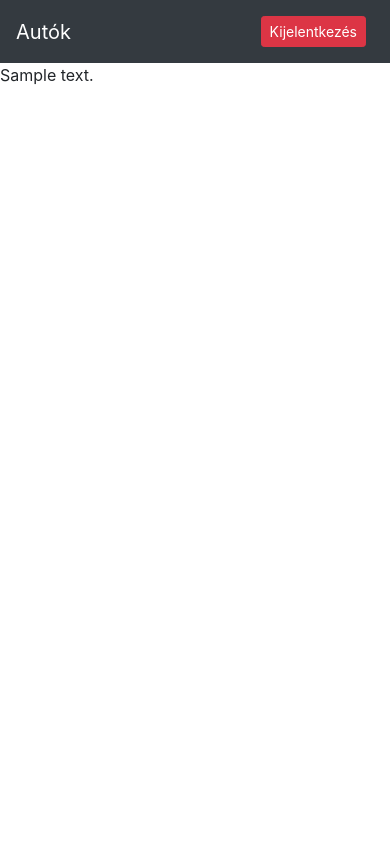
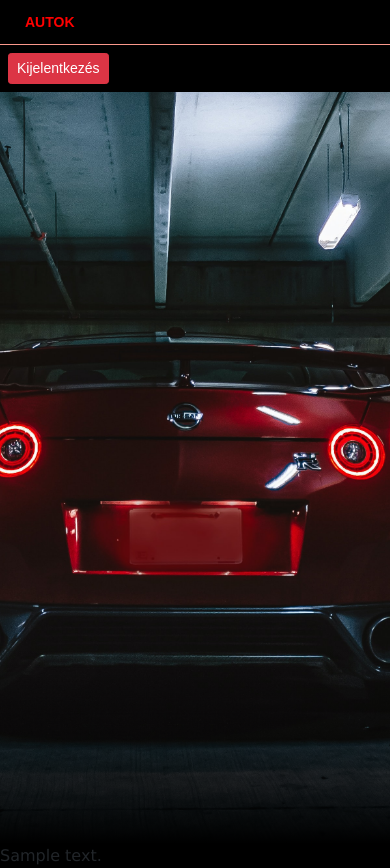
Before and after one commit to Florex001/GKKApp, a PHP site: template web_php backend/src/views/wrapper.phtml in a window 390 px wide. Before the commit the page ends 85 px from the top, so only its background shows below. Run offline with PHP 8.4, Linux system fonts and the light colour scheme; the template is opened without the code that fills it: most values are stand-ins (such as "Sample title", 1, 10 or a date in 2020).

Commit message:
web_backend v0.3

```diff
--- /dev/null
+++ b/web_php backend/src/public/fooldalstyle.css
@@ -0,0 +1,304 @@
+* {
+  box-sizing: border-box;
+  margin: 0;
+  padding: 0;
+  box-sizing: border-box;
+  font-family: 'Poppins', sans-serif;
+  scroll-behavior: smooth;
+}
+
+body {
+  font-family: Verdana, sans-serif;
+  min-height: 100vh;
+  overflow-x: hidden;
+  background: linear-gradient(180deg, rgba(0,0,0,1) 0%, rgba(0,0,0,1) 54%, rgb(0, 0, 0) 100%);
+}
+
+section{
+  width: 100%;
+  height: 100vh;
+}
+section::before{
+  content: '';
+  position: absolute;
+  bottom: 0;
+  width: 100%;
+  height: 200px;
+  background: linear-gradient(to top,#000000, transparent);
+  z-index: 1000;
+}
+section img{
+  top: 0;
+  left: 0;
+  width: 100%;
+  height: 100%;
+  object-fit: cover;
+  pointer-events: none;
+  position:absolute;
+}
+
+#gomb{
+  text-decoration: none;
+  display: flex;
+  padding: 8px 30px;
+  border-radius: 10px;
+  border-bottom: 5px solid #ff0000;
+  border-radius: 12px;
+  background: rgb(0, 0, 0);
+  color: #ffffff;
+  font-size: 1.5em;
+  z-index: 9;
+  transform: translateY(100px);
+  justify-content: center;
+  width: 200px;
+  position: absolute;
+  top: 67%;
+  left: 49%;
+  transform: translate(-50%,-50%);
+}
+
+/*NavBar*/
+
+@import url(http://fonts.googleapis.com/css?family=Open+Sans:700);
+#cssmenu {
+  background: #000000;
+  width: 100%;
+  z-index: 10000000;
+  position: absolute;
+}
+#cssmenu ul {
+  list-style: none;
+  margin: 0;
+  padding: 0;
+  line-height: 1;
+  display: block;
+  zoom: 1;
+}
+#cssmenu ul:after {
+  content: " ";
+  display: block;
+  font-size: 0;
+  height: 0;
+  clear: both;
+  visibility: hidden;
+}
+#cssmenu ul li {
+  display: inline-block;
+  padding: 0;
+  margin: 0;
+}
+#cssmenu.align-right ul li {
+  float: right;
+}
+#cssmenu.align-center ul {
+  text-align: center;
+}
+#cssmenu ul li a {
+  color: #ffffff;
+  text-decoration: none;
+  display: block;
+  padding: 15px 25px;
+  font-family: 'Open Sans', sans-serif;
+  font-weight: 700;
+  text-transform: uppercase;
+  font-size: 14px;
+  position: relative;
+  -webkit-transition: color .25s;
+  -moz-transition: color .25s;
+  -ms-transition: color .25s;
+  -o-transition: color .25s;
+  transition: color .25s;
+}
+#cssmenu ul li, #olvasstovább a:hover {
+  color: #ff0000;
+}
+#cssmenu ul li a:hover:before {
+  width: 100%;
+}
+#cssmenu ul li a:after {
+  content: "";
+  display: block;
+  position: absolute;
+  right: -3px;
+  top: 19px;
+  height: 6px;
+  width: 6px;
+  background: #ffffff;
+  opacity: .5;
+}
+#cssmenu ul li a:before {
+  content: "";
+  display: block;
+  position: absolute;
+  left: 0;
+  bottom: 0;
+  height: 3px;
+  width: 0;
+  background: #ff0000;
+  -webkit-transition: width .25s;
+  -moz-transition: width .25s;
+  -ms-transition: width .25s;
+  -o-transition: width .25s;
+  transition: width .25s;
+}
+#cssmenu ul li.last > a:after,
+#cssmenu ul li:last-child > a:after {
+  display: none;
+}
+#cssmenu ul li.active a {
+  color: #ff0000;
+}
+#cssmenu ul li.active a:before {
+  width: 100%;
+}
+#cssmenu.align-right li.last > a:after,
+#cssmenu.align-right li:last-child > a:after {
+  display: block;
+}
+#cssmenu.align-right li:first-child a:after {
+  display: none;
+}
+@media screen and (max-width: 768px) {
+  #cssmenu ul li {
+    float: none;
+    display: block;
+  }
+  #cssmenu ul li a {
+    width: 100%;
+    -moz-box-sizing: border-box;
+    -webkit-box-sizing: border-box;
+    box-sizing: border-box;
+    border-bottom: 1px solid #fb998c;
+  }
+  #cssmenu ul li.last > a,
+  #cssmenu ul li:last-child > a {
+    border: 0;
+  }
+  #cssmenu ul li a:after {
+    display: none;
+  }
+  #cssmenu ul li a:before {
+    display: none;
+  }
+}
+
+
+/*Kártyák*/
+
+.kartya1 img{
+    width: 320px;
+    height: 260px;
+    object-fit: cover;
+    margin-right:20px;
+}
+.kartya1{
+    background-color: rgb(255, 255, 255);
+    margin-left: 40px;
+    margin-right: 40px;
+    margin-top: 10px;
+    border-radius: 10px;
+    transition: .3s;
+    width:70%;
+    display: flex;
+
+}
+.datas-container {
+  display: flex;
+  justify-content: center;
+}
+.kartya1 h2{
+    display: inline-block;
+    vertical-align: top;
+}
+#faszeves {
+  text-decoration: none;
+  color:black;
+}
+.kartya1:hover {
+ color:black;
+}
+.kartya1:hover {
+  transform: scale(1.1);
+  transition: .3s;
+}
+.kartya1 p{
+    display: inline;
+}
+
+.kartya1 .kep2 img{
+  width: 275px;
+  height: 80px;
+}
+
+.kartya1 .kep1 img{
+  width: 275px;
+  height: 106.5px;
+}
+ a{
+  text-decoration: none;
+  color: #000000;
+ }
+
+@keyframes fade {
+  from {opacity: .4}
+  to {opacity: 1}
+}
+
+/* Reszponzívitás */
+@media only screen and (max-width: 300px) {
+  .text {font-size: 11px}
+}
+
+@media
+only screen and (max-width: 760px),
+(min-device-width: 768px) and (max-device-width: 1024px)  {
+
+
+  table, thead, tbody, th, td, tr {
+	  display: block;
+
+  }
+
+  thead tr {
+	  position: absolute;
+	  top: -9999px;
+	  left: -9999px;
+  }
+
+
+  td:before {
+	  position: absolute;
+	  top: 6px;
+	  left: 6px;
+	  width: 45%;
+	  padding-right: 5px;
+	  white-space: nowrap;
+	}
+  #szoveg{
+    display: inline-block;
+  color: #fff;
+  white-space: nowrap;
+  font-size: 100px;
+  position: relative;
+  left: 20px;
+  }
+}
+
+.main {
+  padding: 16px;
+  margin-top: 30px;
+  height: 1500px;
+}
+
+.datas {
+  padding:20px;
+}
+/*Kedves Balogh Dávid Úr, ez a kártyák reszponszivitása! EZT ÁLLÍTSD HA TÚL HAMAR VAGY KÉSŐN MEGY A KÉP ALÁ A SZÖVEG!*/
+@media(max-width:859px) {
+  .kartya1 {
+    display: block;
+  }
+  .keep img {
+    width:100%;
+  }
+}
--- a/web_php backend/src/public/style.css
+++ b/web_php backend/src/public/style.css
@@ -1,3 +1,3 @@
 body {
-    background-color: azure;
+    background-color: rgb(46, 47, 47);
 }
--- a/web_php backend/src/views/wrapper.phtml
+++ b/web_php backend/src/views/wrapper.phtml
@@ -7,19 +7,34 @@
     <meta name="viewport" content="width=device-width, initial-scale=1.0">
     <link rel="stylesheet" href="/public/bootstrap.min.css">
     <title>Gépjármű kölcsönzés</title>
+    <meta name="viewport" content="width = device-width, initial-scale = 1">
+    <link rel="stylesheet" href="/public/fooldalstyle.css">
 </head>
 
 <body>
-    <nav class="navbar navbar-dark bg-dark">
-    <a class="navbar-brand" href="/">Autók</a>
-    <?php if($params['bejelentkezve']): ?>
-        <form action="/logout" method="POST">
-            <button type="submit" class="btn btn-sm btn-danger m-2">Kijelentkezés</button>
-        </form>
-    <?php endif; ?>
+    <nav>
+        <div id='cssmenu'>
+            <ul>
+            <li class='active'><a href='/'><span>Autok</span></a></li>
+            <li>
+                <?php if($params['bejelentkezve']): ?>
+                    <form action="/logout" method="POST">
+                        <button type="submit" class="btn btn-sm btn-danger m-2">Kijelentkezés</button>
+                    </form>
+                <?php endif; ?>
+            </li>
+            </ul>
+        </div>
     </nav>
+    <section>
+        <div id="olvasstovább">
+            <img src="/public/picture/olvass.jpg" alt="Fejléc Háttér" style="width: 100%;">
+        </div>
+    </section>
+
     <?= $params['content'] ?>
 
+    <script src="/public/fooldal.js"></script>
 </body>
 
 </html>
```
Also changed, not shown: web_php backend/src/index.php (+34 -17 lines), web_php backend/src/views/cars.phtml (+21 -15 lines), web_php backend/src/views/subscriptionFrom.phtml (+16 -12 lines), web_php backend/src/public/picture/Eclipse.png (added), web_php backend/src/public/picture/Lancer.png (added), web_php backend/src/public/picture/gtr.jpg (added), web_php backend/src/public/picture/olvass.jpg (added).
